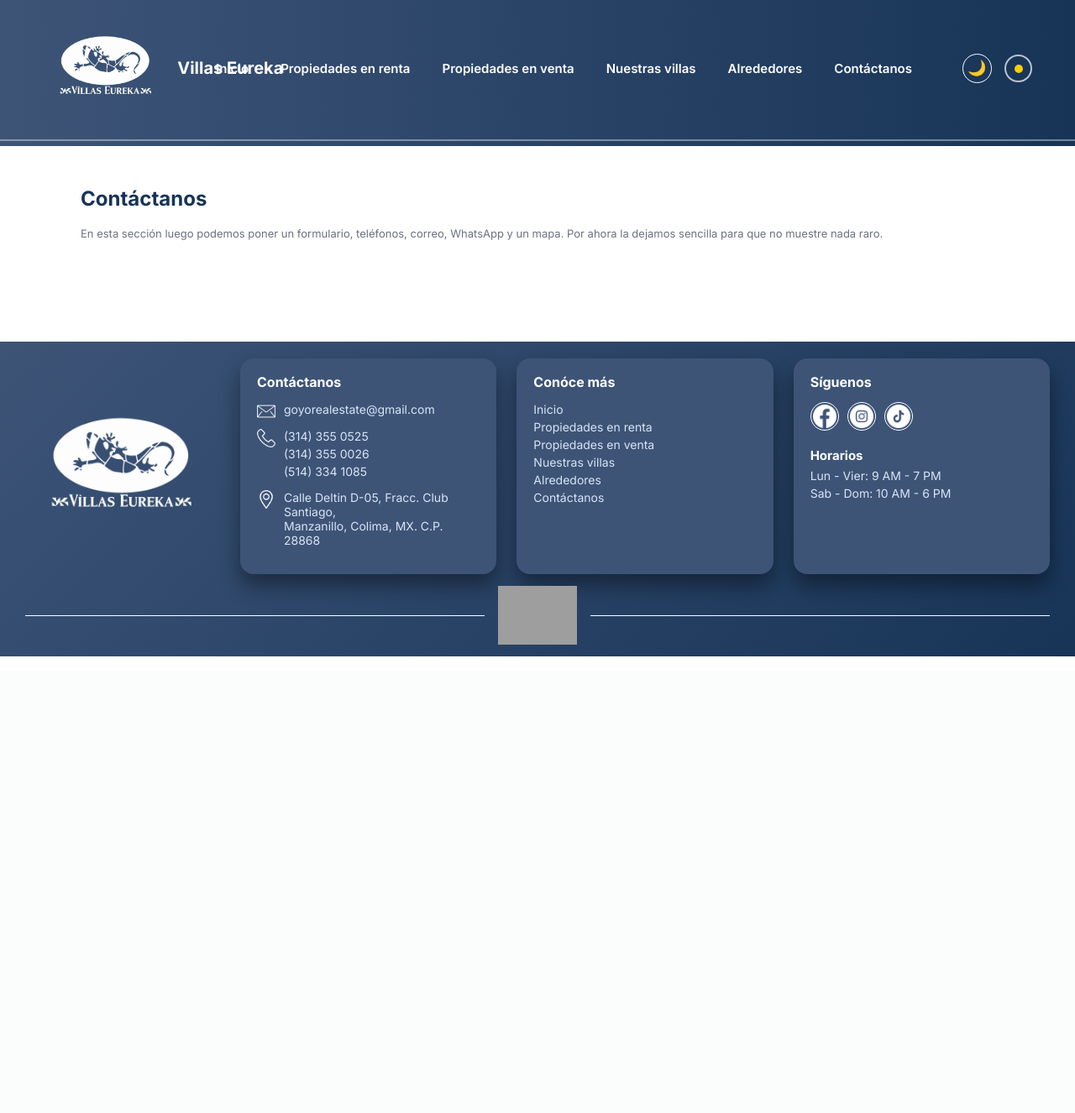
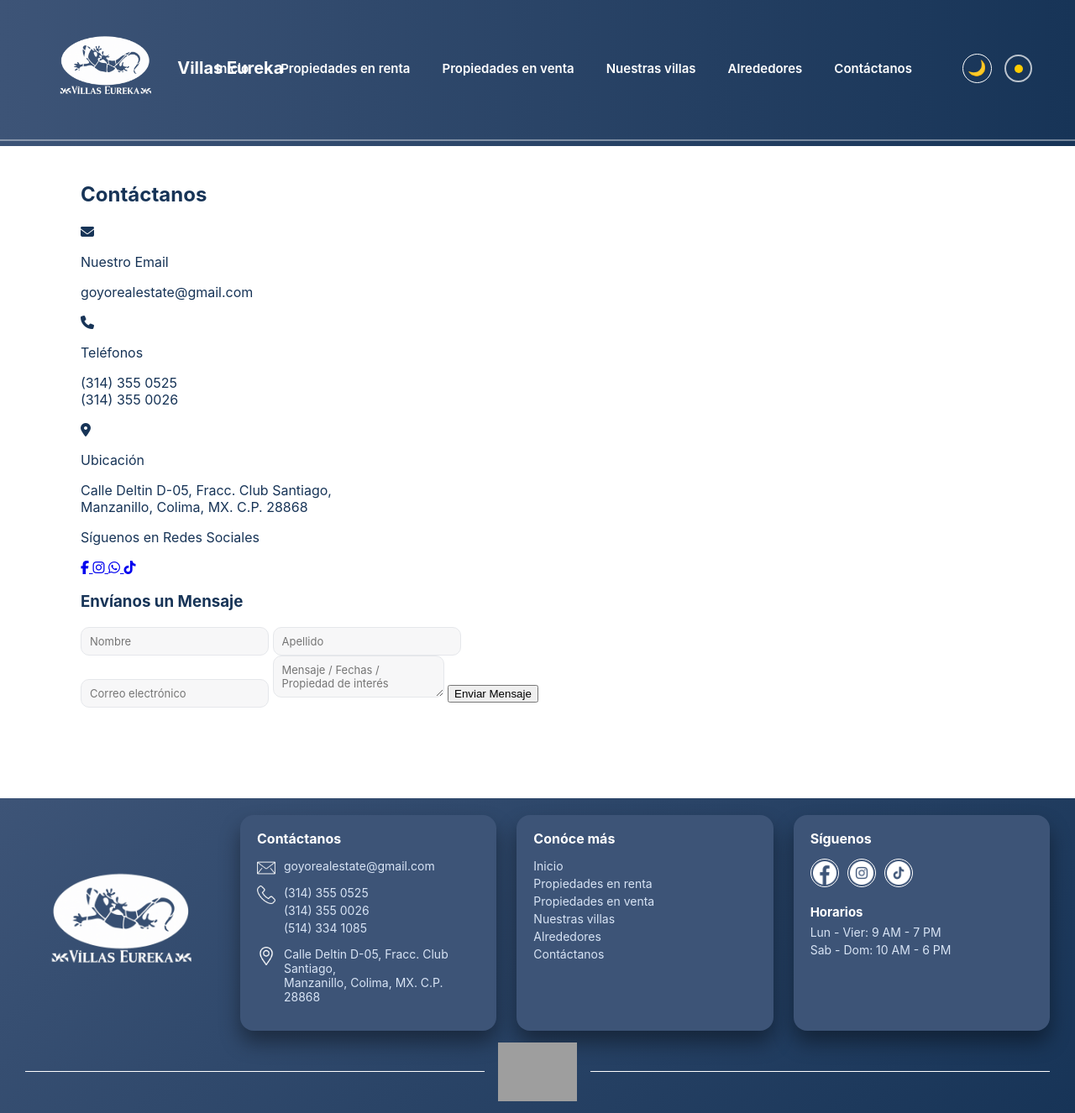
Before and after one commit to DIMAS0717/Club-Santiago, a PHP site: page /contacto.php in a window 1280 px wide. Shown: the whole page at 84% size. Before the commit the page ends 782 px from the top, so only its background shows below. Run offline with PHP 8.4, Linux system fonts and the light colour scheme; grey boxes are pictures that could not be loaded.

Commit message:
Add files via upload

```diff
--- a/contacto.php
+++ b/contacto.php
@@ -7,25 +7,123 @@
   <meta charset="UTF-8">
   <title>Contáctanos - Casas Club Santiago</title>
   <meta name="viewport" content="width=device-width, initial-scale=1.0">
+
   <link rel="stylesheet" href="assets/styles.css">
-  <link rel="preconnect" href="https://fonts.googleapis.com">
-  <link rel="preconnect" href="https://fonts.gstatic.com" crossorigin>
-  <link href="https://fonts.googleapis.com/css2?family=Inter:wght@400;500;600;700&display=swap" rel="stylesheet">
+  <link rel="stylesheet" href="assets/contact.css">
+
+  <!-- Fuente e iconos (para los círculos de la izquierda) -->
+  <link href="https://fonts.googleapis.com/css2?family=Poppins:wght@400;500;600&display=swap" rel="stylesheet">
+  <link rel="stylesheet"
+        href="https://cdnjs.cloudflare.com/ajax/libs/font-awesome/6.5.1/css/all.min.css"
+        integrity="sha512-DTOQO9RWCH3ppGqcWaEA1BIZOC6xxalwEsw9c2QQeAIftl+Vegovlnee1c9QX4TctnWMn13TZye+giMm8e2LwA=="
+        crossorigin="anonymous" referrerpolicy="no-referrer" />
+
 </head>
 <body>
+
 <?php include __DIR__ . '/includes/header.php'; ?>
 
 <main class="page-main">
-  <section class="section">
-    <h1>Contáctanos</h1>
-    <p class="muted-text">
-      En esta sección luego podemos poner un formulario, teléfonos, correo,
-      WhatsApp y un mapa. Por ahora la dejamos sencilla para que no muestre nada raro.
-    </p>
+
+  <section class="cs-contact-section">
+    <h2>Contáctanos</h2>
+
+    <div class="cs-contact-box">
+      <!-- Panel izquierdo -->
+      <div class="cs-left-panel">
+        <div class="cs-info-block">
+          <div class="cs-icon"><i class="fas fa-envelope"></i></div>
+          <div>
+            <p class="cs-label">Nuestro Email</p>
+            <p class="cs-detail">goyorealestate@gmail.com</p>
+          </div>
+        </div>
+
+        <div class="cs-info-block">
+          <div class="cs-icon"><i class="fas fa-phone"></i></div>
+          <div>
+            <p class="cs-label">Teléfonos</p>
+            <p class="cs-detail">
+              (314) 355 0525<br>
+              (314) 355 0026
+            </p>
+          </div>
+        </div>
+
+        <div class="cs-info-block">
+          <div class="cs-icon"><i class="fas fa-map-marker-alt"></i></div>
+          <div>
+            <p class="cs-label">Ubicación</p>
+            <p class="cs-detail">
+              Calle Deltin D-05, Fracc. Club Santiago,<br>
+              Manzanillo, Colima, MX. C.P. 28868
+            </p>
+          </div>
+        </div>
+
+        <div class="cs-socials">
+          <p class="cs-label">Síguenos en Redes Sociales</p>
+          <div class="cs-icons">
+            <a class="cs-social" href="https://www.facebook.com/villaseurekamanzanillo/" target="_blank">
+              <i class="fab fa-facebook-f"></i>
+            </a>
+            <a class="cs-social" href="#" target="_blank">
+              <i class="fab fa-instagram"></i>
+            </a>
+            <a class="cs-social" href="#" target="_blank">
+              <i class="fab fa-whatsapp"></i>
+            </a>
+            <a class="cs-social" href="https://www.tiktok.com/@villas.eureka?_r=1&_t=ZS-91eOOj9KDQu" target="_blank">
+      <i class="fab fa-tiktok social"></i>
+    </a>
+          </div>
+        </div>
+      </div>
+
+      <!-- Panel derecho (formulario) -->
+      <form class="cs-right-panel" method="post" action="#">
+        <h3>Envíanos un Mensaje</h3>
+
+        <div class="cs-form-row">
+          <input
+            type="text"
+            name="nombre"
+            placeholder="Nombre"
+            class="cs-input"
+            required
+          />
+          <input
+            type="text"
+            name="apellido"
+            placeholder="Apellido"
+            class="cs-input"
+            required
+          />
+        </div>
+
+        <input
+          type="email"
+          name="email"
+          placeholder="Correo electrónico"
+          class="cs-input"
+          required
+        />
+
+        <textarea
+          name="mensaje"
+          placeholder="Mensaje / Fechas / Propiedad de interés"
+          class="cs-input"
+          required
+        ></textarea>
+
+        <button type="submit" class="cs-submit">Enviar Mensaje</button>
+      </form>
+    </div>
   </section>
+
 </main>
+
 <?php include __DIR__ . '/includes/footer.php'; ?>
 
-<script src="assets/app.js"></script>
 </body>
 </html>
```
